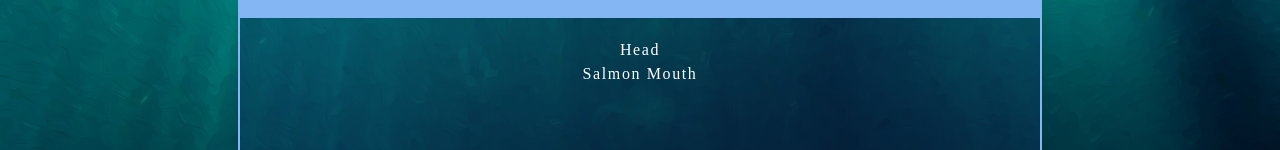
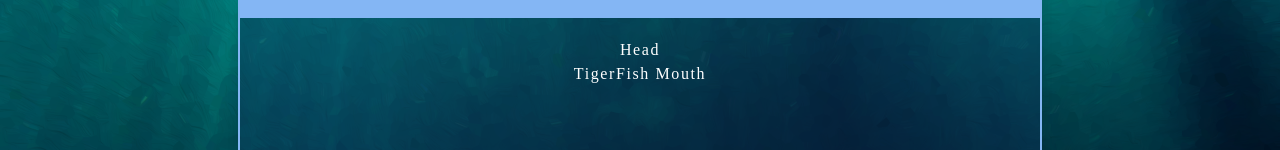
Before and after one commit to TiagoOliveiraGomes/Evyr, a React (Vite) app: page / in a window 1280 px wide. Shown: the part 188-338 px from the top of the page. Built offline with nearby package versions, Linux system fonts and the light colour scheme; a web font is replaced by a local one.

Commit message:
Update index.tsx

```diff
--- a/src/components/template/partsViewCarousel/index.tsx
+++ b/src/components/template/partsViewCarousel/index.tsx
@@ -5,20 +5,19 @@ import { PointsOfCostAndUpgrade } from "../points_Cost_&_Upgrade";
 import partsList from '../../../utils/partsList.json'
 
 export function PartsViewCarousel() {
-  const [currentPositionCarousel, setCurrentPositionCarousel] = useState<number>(0)
-  const [count, setCount] = useState<number>(0)
-  const varia = 1
+  const [currentPositionCarousel, setCurrentPositionCarousel] = useState<number>(1)
+  const variavel = 1
 
   return (
     <div className="PartsViewCarousel-Container">
       <header>
         <h1>Head</h1>
-        <h3>{partsList[count === 0 ? 0 : 1].name}</h3>
+        <h3>{partsList[currentPositionCarousel].name}</h3>
       </header>
       <main>
         <SwiperSlider />
         <PointsOfCostAndUpgrade />
       </main>
     </div>
-  );
+  )
 }
```
